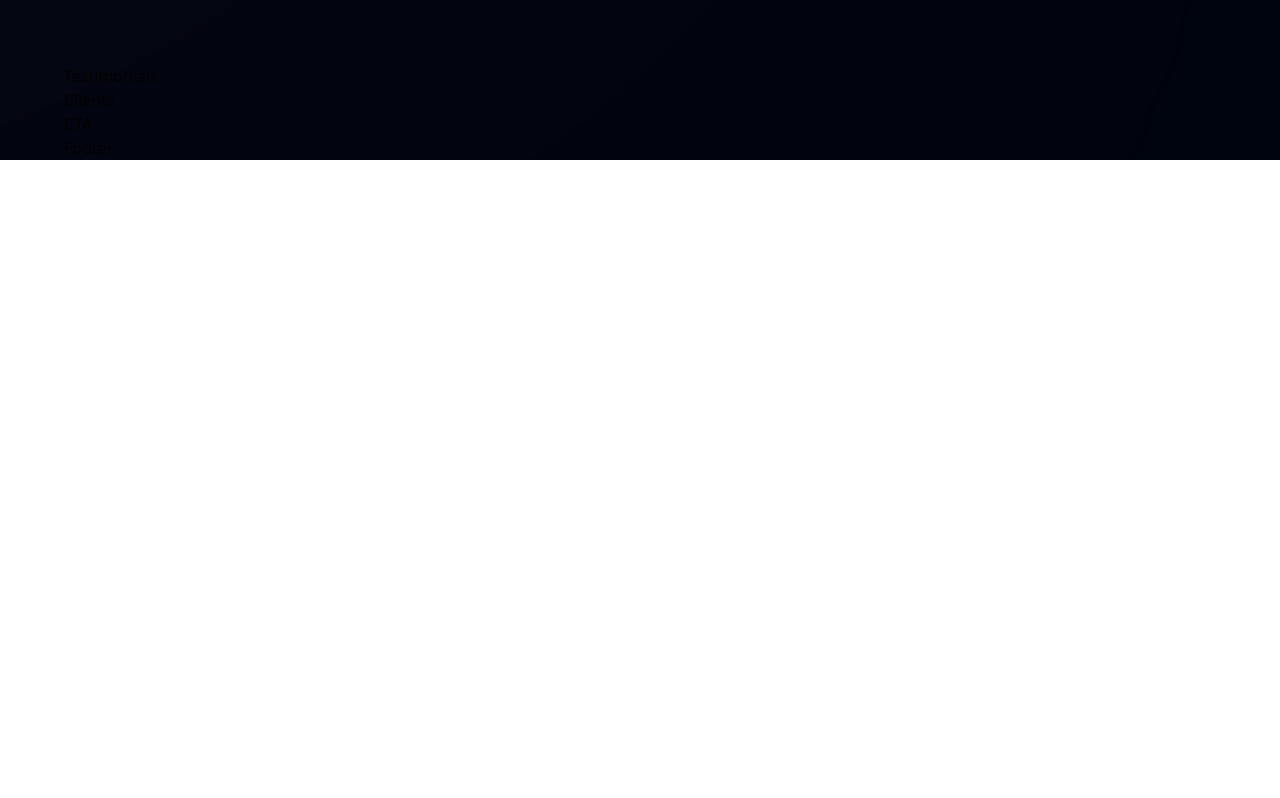
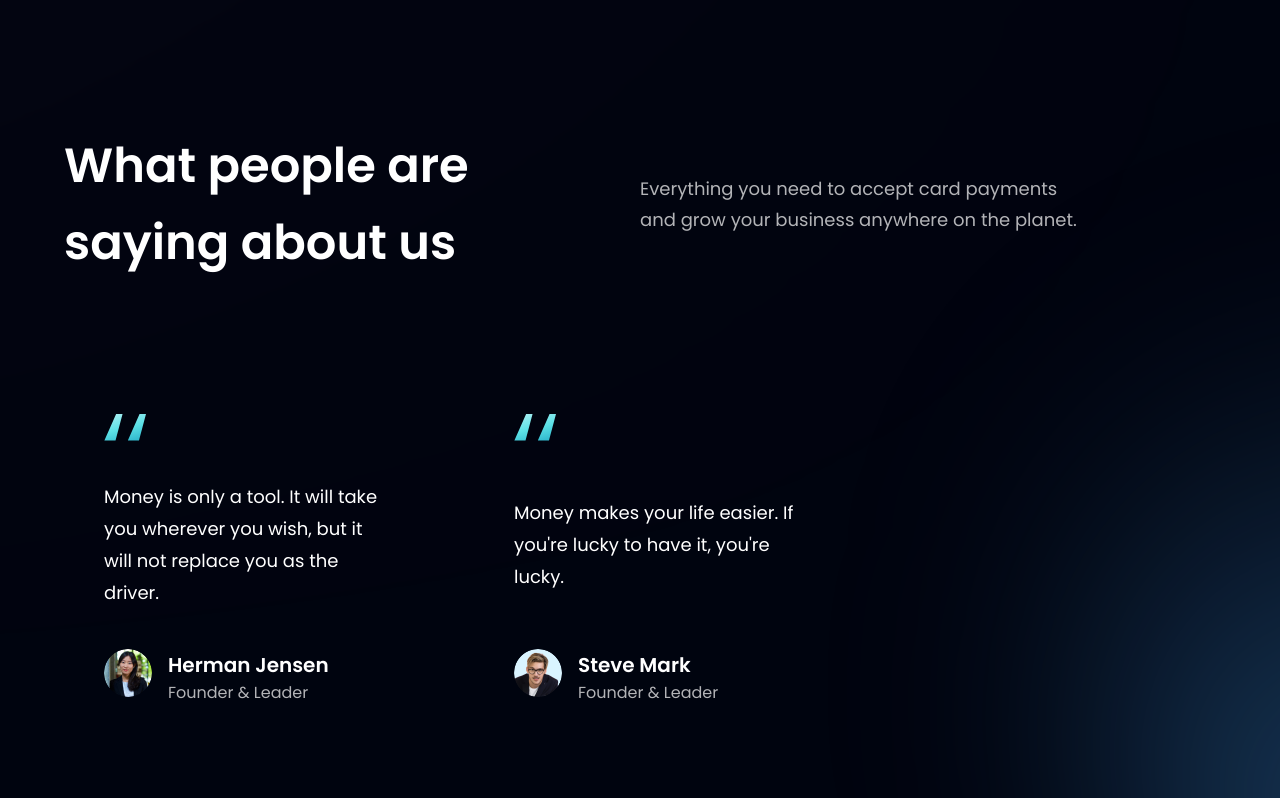
Before and after one commit to LxLorenzo/bank_modern_app, a React (Vite) app: page / in a window 1280 px wide. Shown: the part 2742-3540 px from the top of the page. Before the commit the page ends 2902 px from the top, so only its background shows below. Built offline with nearby package versions, Linux system fonts and the light colour scheme.

Commit message:
Testimonials finalizado

```diff
--- a/src/components/FeedbackCard.jsx
+++ b/src/components/FeedbackCard.jsx
@@ -1,9 +1,28 @@
-import React from 'react'
+import { quotes } from "../assets";
 
-const FeedbackCard = () => {
-  return (
-    <div>FeedbackCard</div>
-  )
-}
+const FeedbackCard = ({ content, name, title, img }) => (
+	<div className="flex justify-between flex-col px-10 py-12 rounded-[20px] max-w-[370px] md:mr-10 sm:mr-5 mr-0 my-5 feedback-card">
+		<img
+			src={quotes}
+			alt="Quotes"
+			className="w-[42px] h-[27px] object-contain"
+		/>
+		<p className="font-poppins font-normal text-[18px] leading-[32px] text-white my-10">
+			{content}
+		</p>
 
-export default FeedbackCard
+		<div className="flex flex-row">
+			<img src={img} alt={name} className="w-[48px] h-[48px] rounded-full" />
+			<div className="flex flex-col ml-4">
+				<h4 className="font-poppins font-semibold text-[20px] leading-[32px] text-white">
+					{name}
+				</h4>
+				<p className="font-poppins font-normal text-[16px] leading-[24px] text-dimWhite">
+					{title}
+				</p>
+			</div>
+		</div>
+	</div>
+);
+
+export default FeedbackCard;
--- a/src/components/Testimonials.jsx
+++ b/src/components/Testimonials.jsx
@@ -1,9 +1,32 @@
-import React from 'react'
+import { feedback } from "../constants";
+import styles from "../style";
+import FeedbackCard from "./FeedbackCard";
 
-const Testimonials = () => {
-  return (
-    <div>Testimonials</div>
-  )
-}
+const Testimonials = () => (
+	<section
+		id="clients"
+		className={`${styles.paddingY} ${styles.flexCenter} flex-col relative`}
+	>
+		<div className="absolute z-[0] w-[60%] h-[60%] -right-[50%] rounded-full blue__gradient" />
 
-export default Testimonials
+		<div className="w-full flex justify-between items-center md:flex-row flex-col sm:mb-16 mb-6 relative z-[1]">
+			<h1 className={styles.heading2}>
+				What people are <br className="sm:block hidden" /> saying about us
+			</h1>
+			<div className="w-full md:mt-0 mt-6">
+				<p className={`${styles.paragraph} text-left max-w-[450px]`}>
+					Everything you need to accept card payments and grow your business
+					anywhere on the planet.
+				</p>
+			</div>
+		</div>
+
+		<div className="flex flex-wrap sm:justify-start justify-center w-full feedback-container relative z-[1]">
+			{feedback.map((card) => (
+				<FeedbackCard key={card.id} {...card} />
+			))}
+		</div>
+	</section>
+);
+
+export default Testimonials;
```
